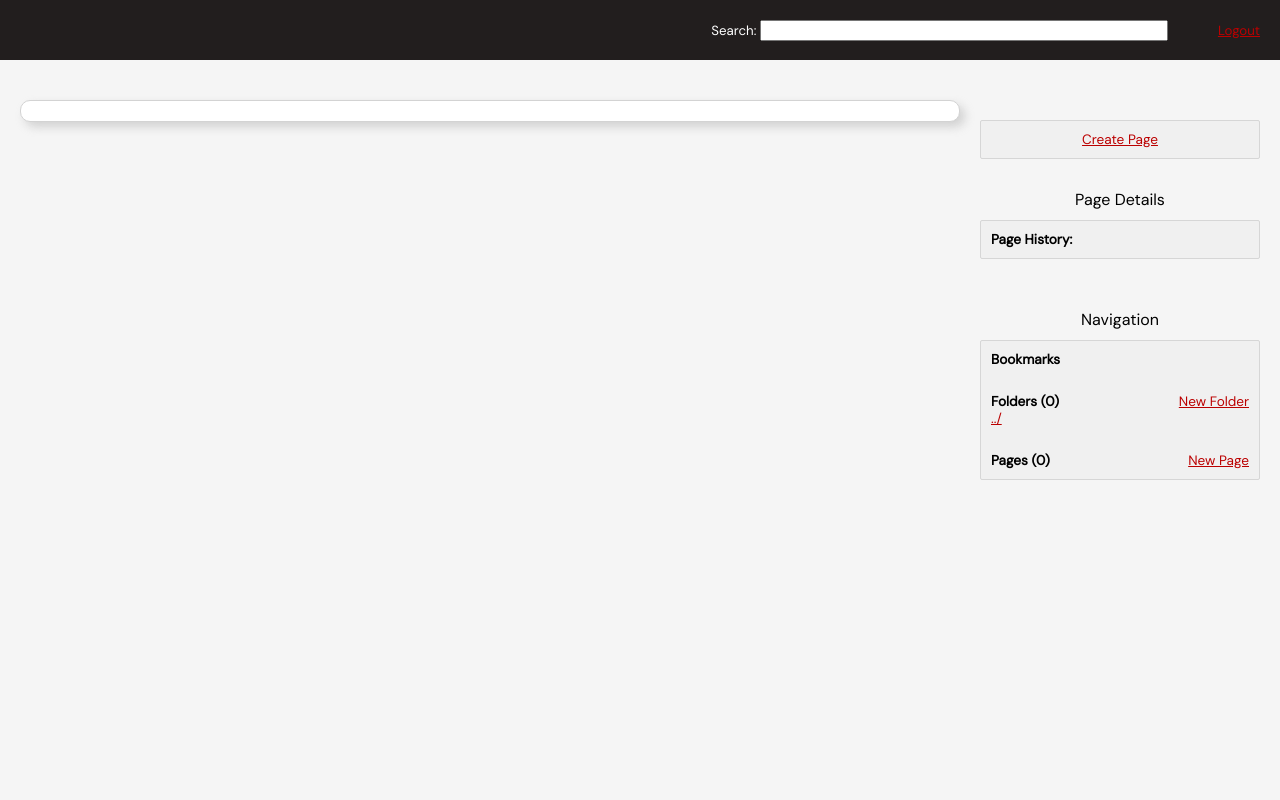
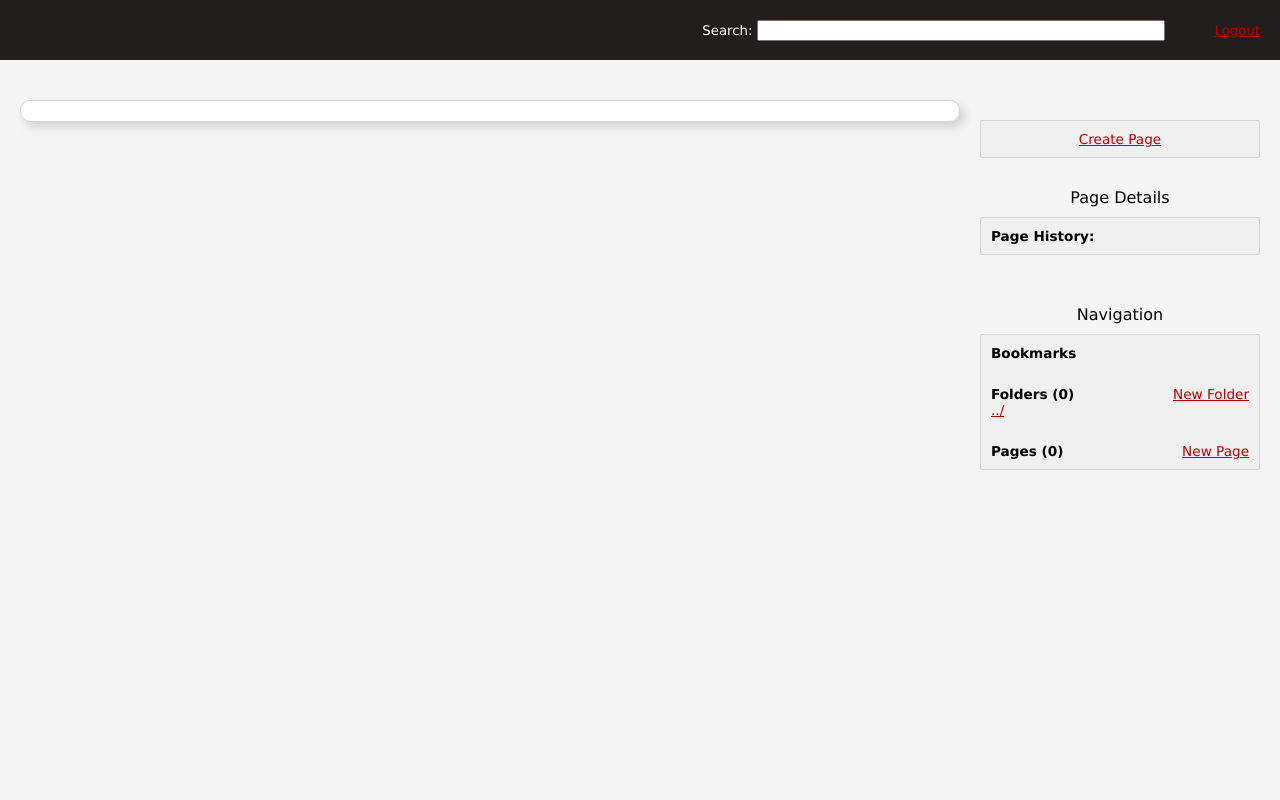
Before and after one commit to GilbertYoder/wiki-lite, a Python web app: template wiki_app/templates/page.html in a window 1280 px wide. Run offline with Jinja, Linux system fonts and the light colour scheme; the template is opened without the code that fills it, so the values that code supplies are empty.

Commit message:
more fixes

```diff
--- a/wiki_app/static/page.js
+++ b/wiki_app/static/page.js
@@ -214,6 +214,9 @@ page.init_data()
 function resize_textarea() {
     scroll = document.documentElement.scrollTop || document.body.scrollTop;
     let text_area = document.getElementById('wiki_text_area');
-    text_area.style.height = "";text_area.style.height = text_area.scrollHeight + "px"
+    text_area.style.overflowY = "scroll";
+    text_area.style.height = "";
+    text_area.style.height = text_area.scrollHeight + "px"
+    text_area.style.overflowY = "hidden";
     document.documentElement.scrollTop = document.body.scrollTop = scroll;
 }
--- a/wiki_app/static/style.css
+++ b/wiki_app/static/style.css
@@ -10,7 +10,8 @@ body {
     color: black;
     /* color: black; */
     /* font-family:Arial, Helvetica, sans-serif; */
-    font-family: 'DM Sans', Arial, Helvetica, sans-serif;
+    /* font-family: 'DM Sans', Arial, Helvetica, sans-serif; */
+    font-family: Verdana, Geneva, Tahoma, sans-serif;
 }
 
 #main {
```
